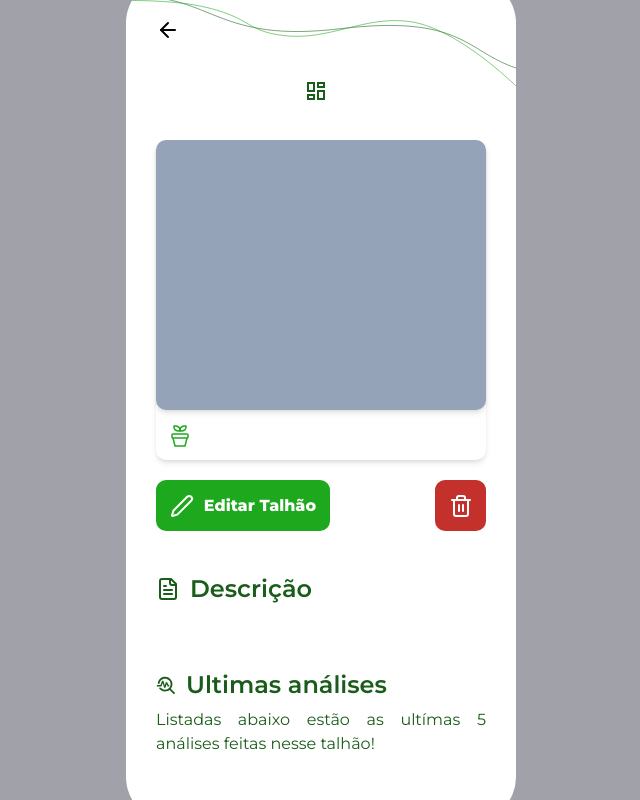
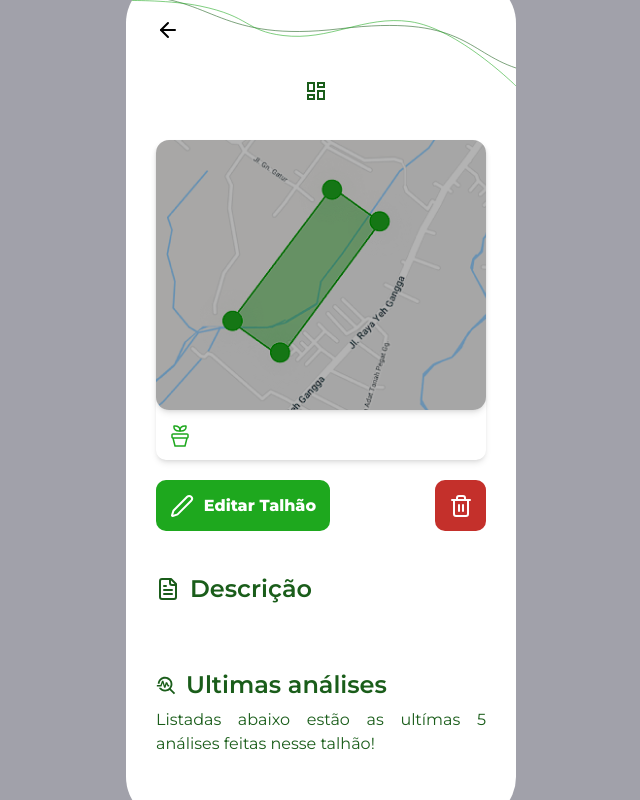
Before and after one commit to banap-app/banap-app, a React (Vite) app: page /field/1 in a window 1280 px wide. Shown: the whole page, without its empty margins (319-959 px from the left). Built offline with nearby package versions, Linux system fonts and the light colour scheme; no server answers; sample sign-in values are in the browser's storage.

Commit message:
Added rotate button on field page

```diff
--- a/src/pages/FieldPage.jsx
+++ b/src/pages/FieldPage.jsx
@@ -5,10 +5,11 @@ import {
   PlantIcon,
   Troubleshoot,
 } from '../assets/PagesAssets'
-import { ArrowLeft, Trash2, Pen, Plus, FileText } from 'lucide-react'
+import { ArrowLeft, Trash2, Pen, Plus, FileText, RotateCw } from 'lucide-react'
 import DeleteModal from '../components/DeleteModal'
 import { useEffect, useState } from 'react'
 import { customFetch } from '../utils/api'
+import FieldImage from '../assets/imgs/FieldImage.png'
 
 const FieldPage = () => {
   let { id } = useParams()
@@ -59,8 +60,17 @@ const FieldPage = () => {
             </p>
           </div>
           <div className='flex flex-col gap-[20px]'>
-            <div className='h-[320px] w-[330px] rounded-[10px] shadow-md'>
-              <div className='h-[270px] w-[330px] rounded-[10px] bg-slate-400 shadow-md'></div>
+            <div className='relative h-[320px] w-[330px] rounded-[10px] shadow-md'>
+              <img
+                src={FieldImage}
+                className='w-[330px] rounded-[13px] shadow-md'
+              />
+              <button
+                onClick={() => console.log('rotate')}
+                className='absolute right-[10px] top-[10px] opacity-0 hover:opacity-100'
+              >
+                <RotateCw strokeWidth='2px' color='white' />
+              </button>
               <div className='flex items-center gap-[10px] p-[15px]'>
                 <PlantIcon />
                 <p className='text-base font-bold text-banap-light'>
--- a/src/pages/HomePage.jsx
+++ b/src/pages/HomePage.jsx
@@ -169,7 +169,7 @@ const HomePage = () => {
           ))}
           <div className='flex w-[330px] items-center justify-end'>
             <Link to={'/property/create'}>
-              <button className='h-[56px] w-[220px] rounded-[10px] bg-banap-light text-base font-extrabold text-white'>
+              <button className='h-[56px] w-[220px] rounded-[10px] bg-banap-light text-base font-extrabold text-white shadow-md'>
                 <div className='flex items-center justify-between px-[15px]'>
                   <Plus />
                   Nova Propriedade
```
